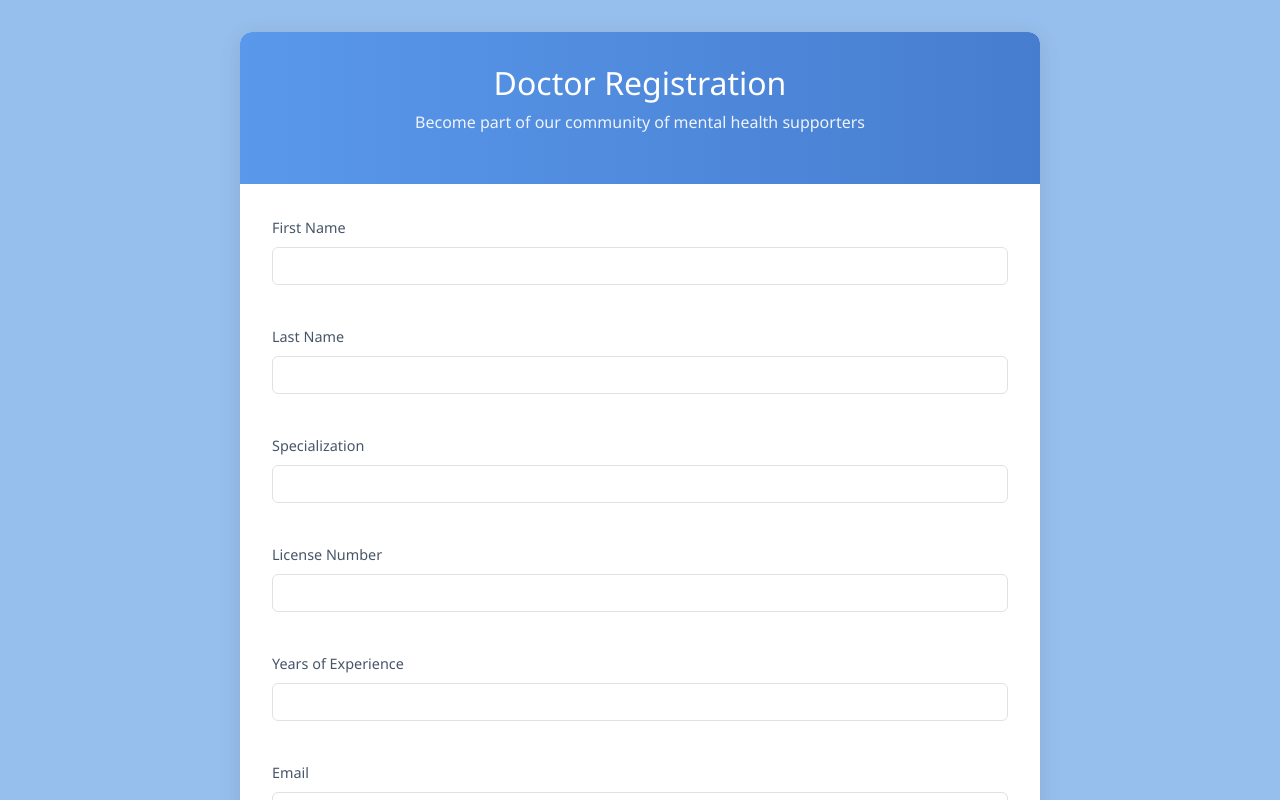
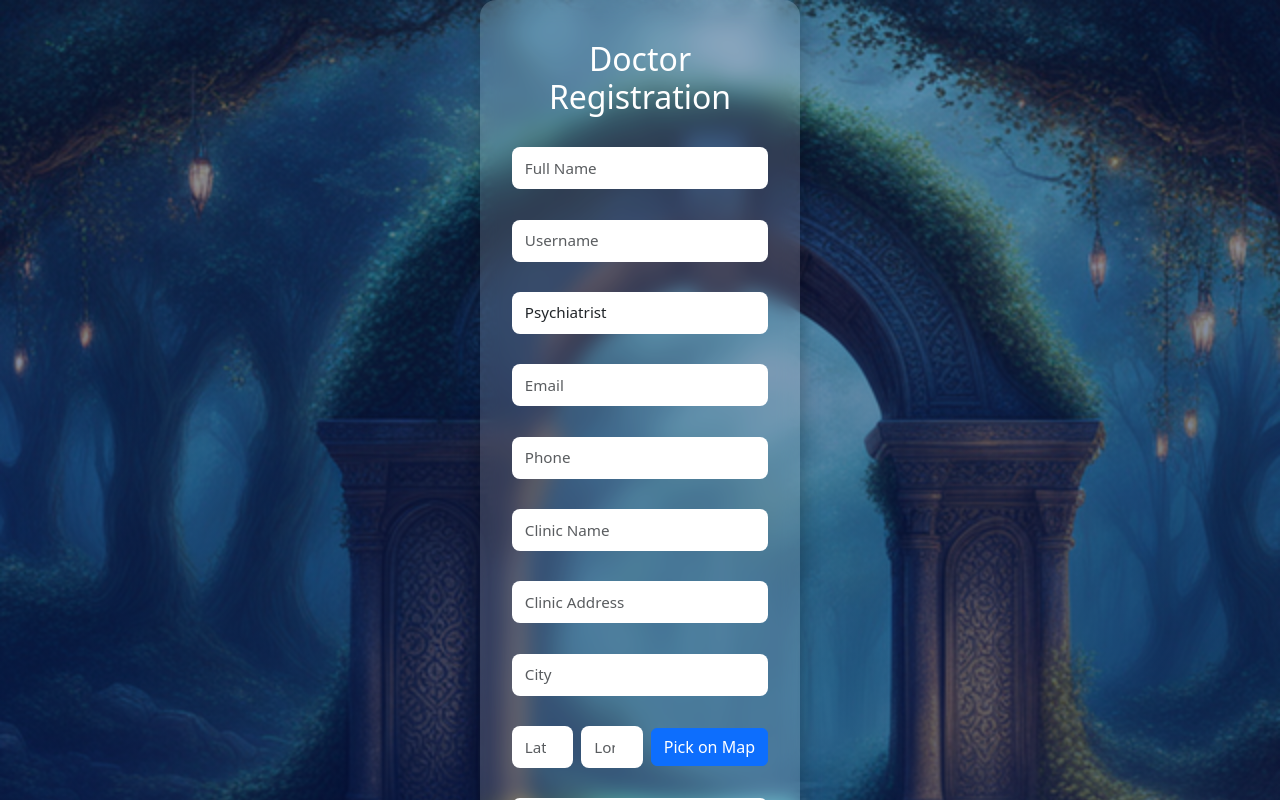
Before and after one commit to Esraa-mohamed1/react-medical-site, a React (Create React App) app in the folder mental-health-supporter/: page /doctor-register in a window 1280 px wide. Shown: the top 800 px of the page. Built offline with nearby package versions, Linux system fonts and the light colour scheme; no server answers.

Commit message:
adding doctor profile, patient profile, linking between login, doctor and patient profiles

```diff
--- a/mental-health-supporter/src/App.js
+++ b/mental-health-supporter/src/App.js
@@ -2,7 +2,8 @@
 import { BrowserRouter as Router, Routes, Route, Navigate } from 'react-router-dom';
 import LoginPage from "./pages/LoginPage";
 import RegisterPage from "./pages/RegisterPage";
-import DoctorRegister from './components/DoctorsRegisterComponent/DoctorRegister';
+// import DoctorRegister from './components/DoctorsRegisterComponent/DoctorRegister';
+import DoctorRegister from './components/DoctorsRegister/DoctorRegister';
 import MentalHealthArticle from './pages/MentalHealthArticle';
 import DoctorPage from './pages/DoctorPage';
 import ArticalPage from "./pages/ArticalPage";
--- a/mental-health-supporter/src/components/DoctorsRegister/DoctorRegister.js
+++ b/mental-health-supporter/src/components/DoctorsRegister/DoctorRegister.js
@@ -9,6 +9,7 @@
     const [formData, setFormData] = useState({
         full_name: '',
         specialization: 'Psychiatrist',
+        username: '',
         email: '',
         phone: '',
         clinic_name: '',
@@ -44,6 +45,7 @@
     const validateForm = () => {
         const newErrors = {};
         if (!formData.full_name.trim()) newErrors.full_name = 'Full name is required';
+        if (!formData.username.trim()) newErrors.username = 'Username is required';
         if (!formData.specialization.trim()) newErrors.specialization = 'Specialization is required';
         if (!formData.email.trim()) {
             newErrors.email = 'Email is required';
@@ -72,6 +74,7 @@
             setFormData({
                 full_name: '',
                 specialization: 'Psychiatrist',
+                username: '',
                 email: '',
                 phone: '',
                 clinic_name: '',
@@ -84,7 +87,8 @@
                 password: '',
                 confirmPassword: ''
             });
-            setTimeout(() => navigate('/login'), 2000);
+            navigate('/login');
+            // setTimeout(() => navigate('/login'), 2000);
         } catch (error) {
             setSuccessMessage(error.message || 'Registration failed. Please try again.');
         } finally {
@@ -130,6 +134,17 @@
                         onChange={handleChange}
                     />
                     {errors.full_name && <div className="invalid-feedback">{errors.full_name}</div>}
+                </div>
+                <div className="mb-3">
+                    <input
+                        type="text"
+                        name="username"
+                        placeholder="Username"
+                        className={`form-control ${errors.username ? 'is-invalid' : ''}`}
+                        value={formData.username}
+                        onChange={handleChange}
+                    />
+                    {errors.username && <div className="invalid-feedback">{errors.username}</div>}
                 </div>
                 <div className="mb-3">
                     <input
@@ -212,7 +227,7 @@
                         onChange={handleChange}
                         step="any"
                     />
-                    <button type="button" className="btn btn-primary" onClick={() => setShowMap(true)} style={{whiteSpace:'nowrap'}}>
+                    <button type="button" className="btn btn-primary" onClick={() => setShowMap(true)} style={{ whiteSpace: 'nowrap' }}>
                         Pick on Map
                     </button>
                 </div>
--- a/mental-health-supporter/src/services/api.js
+++ b/mental-health-supporter/src/services/api.js
@@ -29,6 +29,7 @@
 }
 
 export async function registerDoctor(formData) {
+  console.log(formData)
   const response = await fetch("http://127.0.0.1:8000/api/users/register/doctor/", {
     method: "POST",
     headers: { "Content-Type": "application/json" },
```
